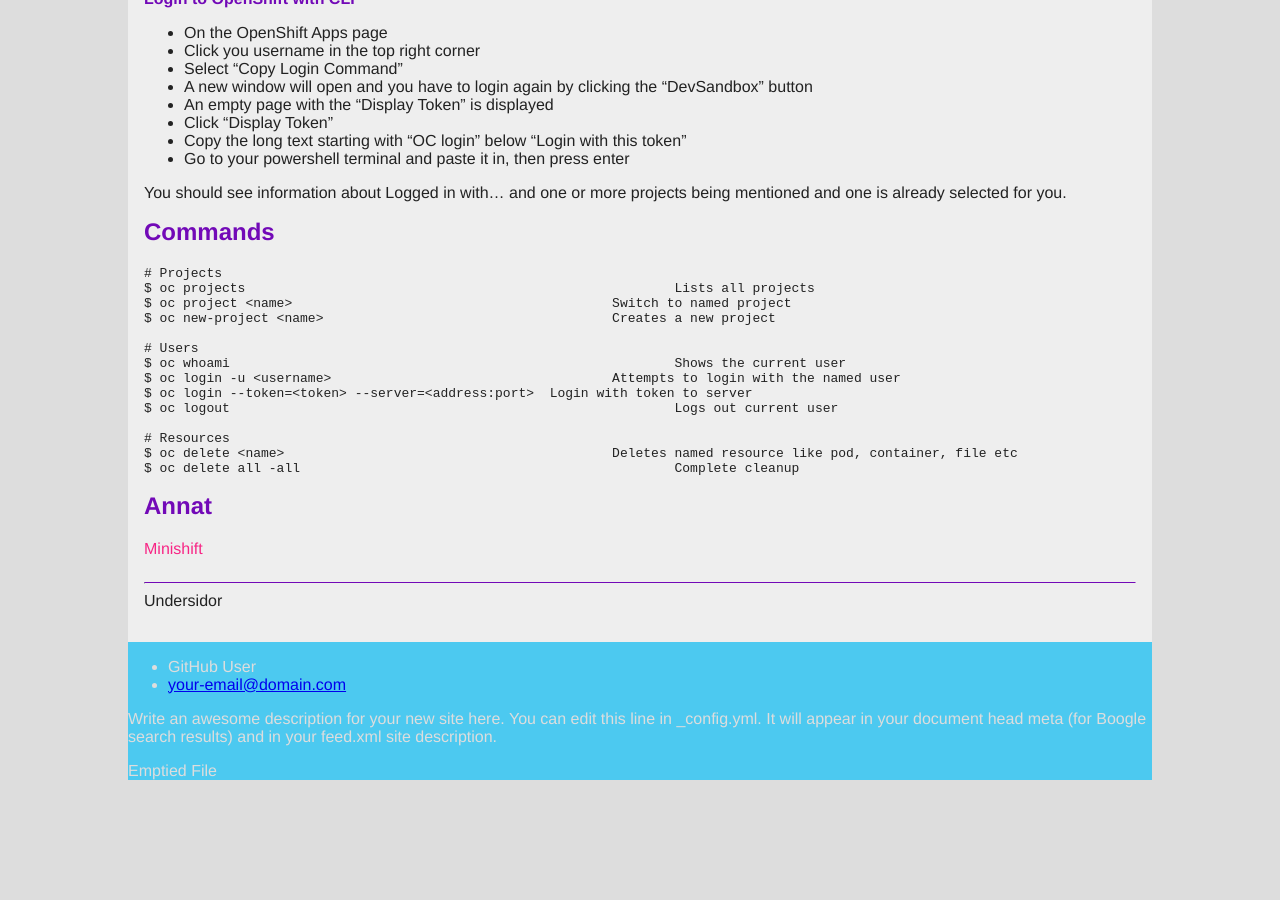
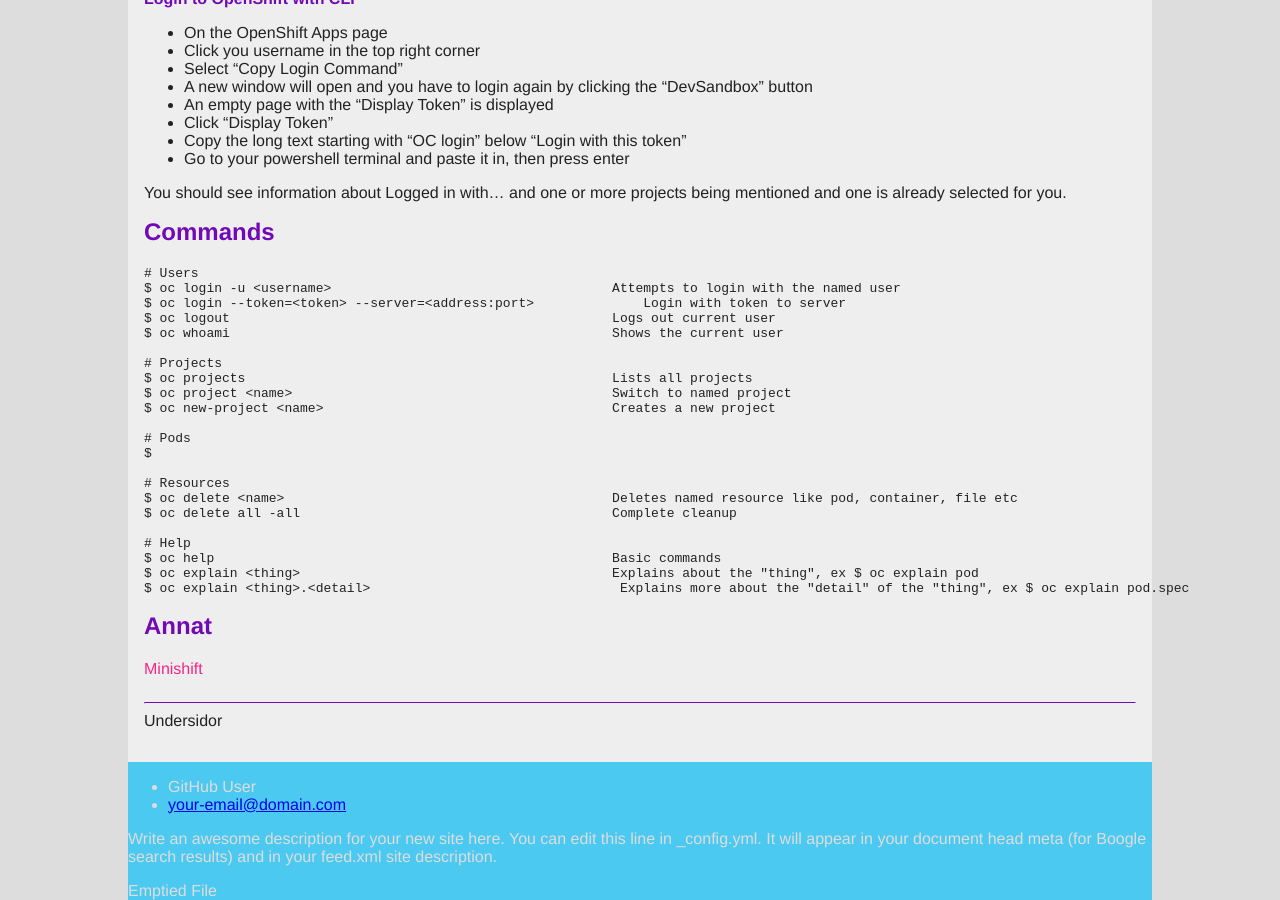
Before and after one commit to viking-cat/dokument, a Jekyll site: the page built from _pages/utveckling/openshift.md, in a window 1280 px wide and 900 px high, scrolled down 896 px. Built offline with Jekyll 4.4.1, drawn with Linux system fonts in a browser that asks for light colours; before the commit the page ends 1676 px from its top, so only the background shows below that.

Commit message:
Update openshift.md

```diff
--- a/_pages/utveckling/openshift.md
+++ b/_pages/utveckling/openshift.md
@@ -54,20 +54,28 @@ You should see information about Logged in with... and one or more projects bein
 # Commands
 
 <pre>
+# Users
+$ oc login -u &#60;username&#62;                                    Attempts to login with the named user
+$ oc login --token=&#60;token&#62; --server=&#60;address:port&#62;              Login with token to server
+$ oc logout                                                 Logs out current user
+$ oc whoami                                                 Shows the current user
+
 # Projects
-$ oc projects                                                       Lists all projects
+$ oc projects                                               Lists all projects
 $ oc project &#60;name&#62;                                         Switch to named project
 $ oc new-project &#60;name&#62;                                     Creates a new project
 
-# Users
-$ oc whoami                                                         Shows the current user
-$ oc login -u &#60;username&#62;                                    Attempts to login with the named user
-$ oc login --token=&#60;token&#62; --server=&#60;address:port&#62;  Login with token to server
-$ oc logout                                                         Logs out current user
+# Pods
+$
 
 # Resources
 $ oc delete &#60;name&#62;                                          Deletes named resource like pod, container, file etc
-$ oc delete all -all                                                Complete cleanup
+$ oc delete all -all                                        Complete cleanup
+
+# Help
+$ oc help                                                   Basic commands
+$ oc explain &#60;thing&#62;                                        Explains about the "thing", ex $ oc explain pod
+$ oc explain &#60;thing&#62;.&#60;detail&#62;                                Explains more about the "detail" of the "thing", ex $ oc explain pod.spec
 </pre>
 
 # Annat
```
